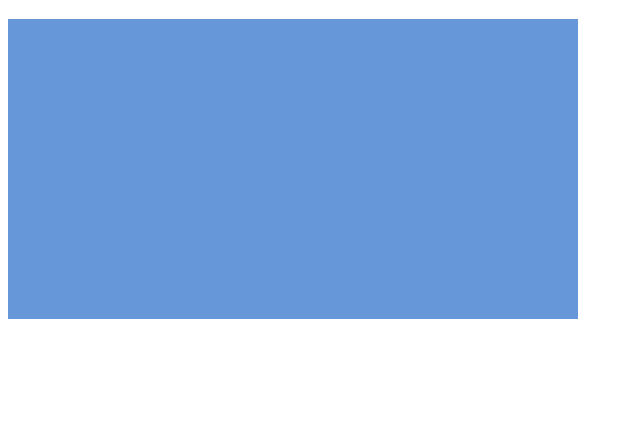
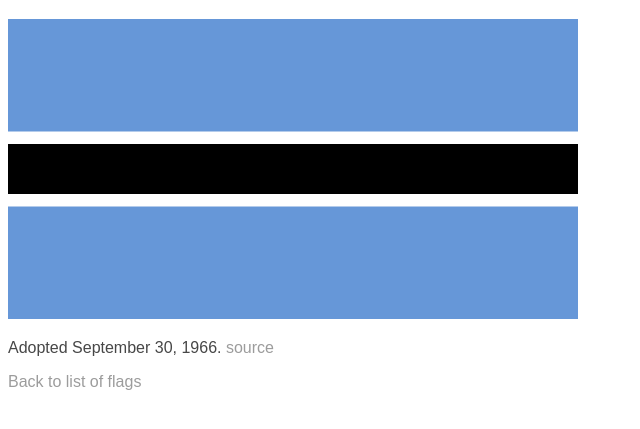
Before and after one commit to ReidasaurusRex/svg_flags, a plain HTML site: page botswana/index.html in a window 1280 px wide. Shown: the part 61-490 px from the top of the page, without its empty margins (0-640 px from the left). Drawn offline with Linux system fonts and the light colour scheme.

Commit message:
Finished Botswana flag.

```diff
--- a/botswana/index.html
+++ b/botswana/index.html
@@ -10,8 +10,10 @@
   <h1>Botswana</h1>
   <svg version="1.1" baseProfile="full" width="570" height="300" xmlns="http://www.w3.org/2000/svg">
     <rect height="100%" width="100%" fill="#6697D8"></rect>
-    <rect height="" width="100%"></rect>
-    <rect height="" width="100%"></rect>
+    <rect height="75" width="100%" y="112.5" fill="#FFFFFF"></rect>
+    <rect height="50" width="100%" y="125" fill="#000000"></rect>
   </svg>
+  <p>Adopted September 30, 1966. <a href="https://en.wikipedia.org/wiki/Flag_of_Botswana" target="_blank">source</a></p>
+  <p><a href="../index.html">Back to list of flags</a></p>
 </body>
 </html>
```
Also changed, not shown: usa/index.html (+2 -1 lines).
